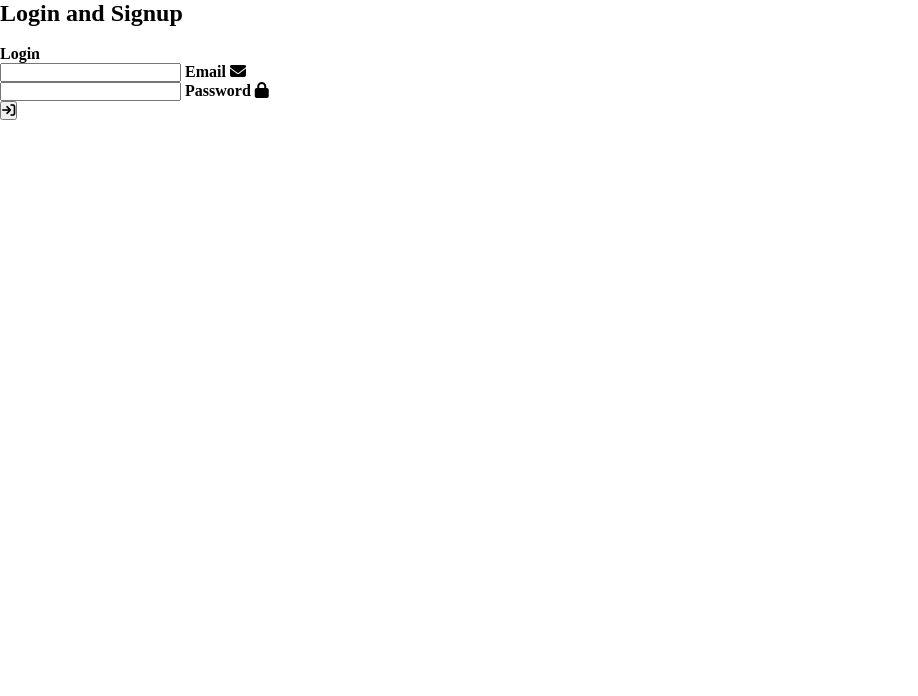
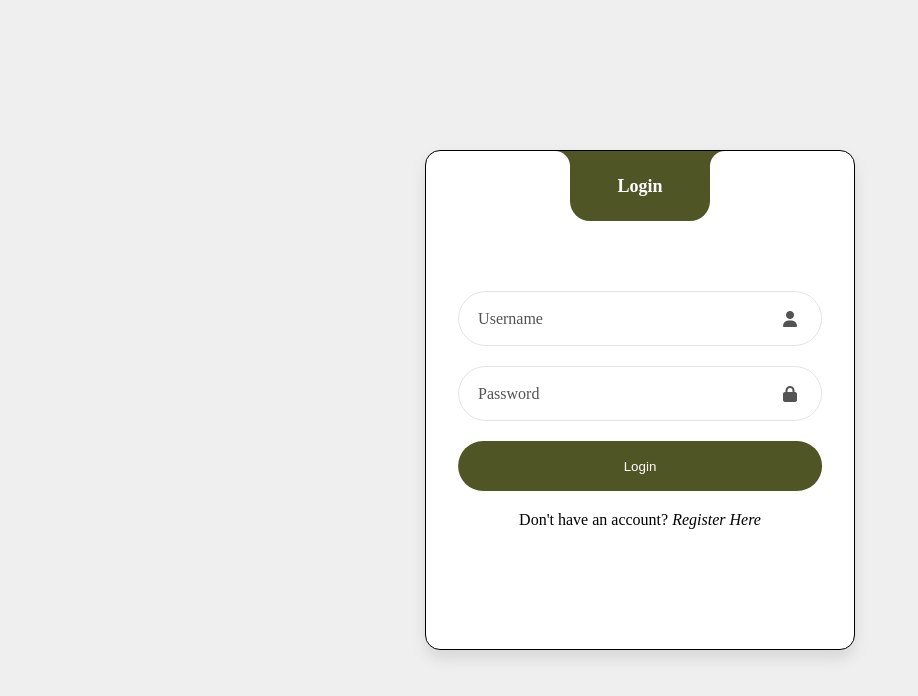
Before and after one commit to AgnesTiettas/12-PWA-Software-Engineering-Assessment-1, a website: page myPWA/frontend/LoginandSignup.html in a window 1280 px wide. Shown: the whole page, without its empty margins (0-918 px from the left). Drawn offline with Linux system fonts and the light colour scheme.

Commit message:
V6: 22/6/25
Completed creating the login and registration pages with all of the relevant HTML, CSS and JS being added. However, the user authentication and all of the password validation has not yet been implemented into the system.

```diff
--- a/myPWA/frontend/LoginandSignup.html
+++ b/myPWA/frontend/LoginandSignup.html
@@ -11,48 +11,72 @@
 
     <body>
 
-        <div class="NavBar"> <!--Creates a navigation bar-->
-            <a href="Home.html">Home</a>
-            <a href="Movies.html">Movies</a>
-            <a href="Watchlist.html">Watchlist</a>
-            <a href="LoginandSignup.html">Login/Signup</a>
-
-        </div>
-
-
-        <div class="LoginandSignup"> <!--Page header-->
-            <h2 class="LoginandSignup"><b>Login and Signup<b></b></h2>
-        </div> <br>
-
 
         <div class="container">
             <div class="form-header">
                 <div class="title">
                     <div class="title-login">Login</div>
+                    <div class="title-register">Register</div>
 
                 </div>
+            </div>
+
             <form class="login-form">
-                    <div class="input-group">
-                        <div class="input-field">
-                            <input type="text" class="input-field" id="log-email">
-                            <label for="log-email">Email</label>
-                            <i class="fa-solid fa-envelope"></i>
+                <div class="input-box">
+                    <input type="text" class="input-field" id="log-username" required>
+                    <label for="log-username" class="label">Username</label>
+                    <i class="fa-solid fa-user form-icon"></i>
 
                 </div>
-                        <div class="input-field">
-                            <input type="password" class="input-password" id="logpass">
+                <div class="input-box">
+                    <input type="password" class="input-field" id="logpass" required>
                     <label for="logpass" class="label">Password</label>
-                            <i class="fa-solid fa-lock"></i>
+                    <i class="fa-solid fa-lock form-icon" id="togglepassword"></i>
 
                 </div>
 
-                        <div class="input-field">
-                            <button class="submitbtn" id="SignInBtn"><i class="fa-solid fa-arrow-right-to-bracket"></i></button>
+
+                <div class="input-box">
+                    <button class="submitbtn" id="SignInBtn">Login</button>
+                </div>
+                <div class="switch-form">
+                    <span> Don't have an account? <a href="#" onclick="registerFunction()">Register Here</a></span>
                 </div>
 
+
+            </form>
+
+            <form class="register-form">
+                <div class="input-box">
+                    <input type="text" class="input-field" id="reg-name" required>
+                    <label for="reg-name" class="label" placeholder="Enter New Username..." >Username:</label>
+                    <i class="fa-solid fa-user form-icon"></i>
+
                 </div>
+                <div class="input-box">
+                    <input type="email" class="input-field" id="reg-email" required>
+                    <label for="reg-email" class="label">Email: </label>
+                    <i class="fa-solid fa-envelope form-icon"></i>
+                </div>
+
+                <div class="input-box">
+                    <input type="password" class="input-field" id="reg-pass" required>
+                    <label for="reg-pass" class="label">Password</label>
+                </div>
+
+                <div class="input-box">
+                    <button class="submitbtn" id="SignUpBtn">Sign Up </button>
+                </div>
+
+                <div class="switch-form">
+                    <span> Already have an account? <a href="#" onclick="loginFunction()">Login Instead</a></span>
+                </div>
+
+
             </form>
-            </div>
+
+
         </div>
     </body>
+    <script src="LoginandSignup.js"></script>
 </html>
--- a/myPWA/frontend/LoginandSignup.js
+++ b/myPWA/frontend/LoginandSignup.js
@@ -0,0 +1,33 @@
+const loginform = document.querySelector(".login-form");
+const registerForm=document.querySelector(".register-form");
+const container= document.querySelector(".container");
+const loginTitle= document.querySelector(".title-login")
+const registerTitle = document.querySelector(".title-register");
+const signupBtn= document.querySelector("#SignUpBtn");
+const signinBtn= document.querySelector("#SignInBtn");
+
+function loginFunction(){
+    loginform.style.left="50%";
+    loginform.style.opacity=1;
+    registerForm.style.left= "150%";
+    registerForm.style.opacity=0;
+    container.style.height="500px";
+    loginTitle.style.height="50%";
+    loginTitle.style.opacity=1;
+    registerTitle.style.top="50px";
+    registerTitle.style.opacity= 0;
+
+}
+
+function registerFunction() {
+    loginform.style.left="-50%";
+    loginform.style.opacity=0;
+    registerForm.style.left= "50%";
+    registerForm.style.opacity=1;
+    container.style.height="580px";
+    loginTitle.style.height="-60%";
+    loginTitle.style.opacity=0;
+    registerTitle.style.top="50%";
+    registerTitle.style.opacity= 1;
+
+}
--- a/myPWA/frontend/LoginandSignup_Style.css
+++ b/myPWA/frontend/LoginandSignup_Style.css
@@ -1,72 +1,197 @@
-/*Whole form*/
-* {
+
+*{
     margin:0;
     padding:0;
     box-sizing: border-box;
 }
-
-/*styles the body section*/
 body {
-    background-color:white;
-    overflow-y: auto;
+    display:flex;
+    justify-content: center;
+    align-items: center;
+    height: 100vh;
+    background-color: #EFEFEF;
+}
+/*Styling for the links*/
+a{
+    text-decoration: none;
+    color: black;
+    transition:3s;
+    font-style: italic;
+}
+a:hover{
+    text-decoration: underline;
 }
 
-
-.LoginandSignup_Container {
-    width:100%;
-    margin:0;
-    height: 40vh;
-    background-image: url('stg2.jpg');
-    background-position: bottom;
-    background-size: cover;
-    display: flex;
-    align-items: center;
-    justify-content: center;
+/*Styling for the login and registration forms*/
+.container {
+    position: relative;
+    width: 430px;
+    height:500px;
+    background-color: white;
+    border-radius:15px;
+    padding:120px 32px 64px;
+    border: 1px solid black;
+    box-shadow:0 8px 15px rgba(0, 0, 0, 0.1);
+    transition:0.3s;
+    overflow:hidden;
 
 
 }
 
+.form-header{
+    position: absolute;
+    top:0;
+    left:50%;
+    transform: translateX(-50%);
+    display:flex;
+    align-items: center;
+    justify-content: center;
+    width: 140px;
+    height:70px;
+    background-color: #505526;
+    border-radius:0 0 20px 20px;
+    font-weight: bold;
+    font-size: large;
+}
 
-.Loginandsignup_title {
-    color: #ffffE4;
-    font-size: 42px;
-    margin-top: 30px;
+.form-header::before, .form-header::after{
+    content:"";
+    position:absolute;
+    top:0;
+    width: 30px;
+    height:30px;
+}
+
+.form-header::before{
+    left: -30px;
+    border-top-right-radius:50%;
+    box-shadow:15px 0 0 #505526;
+}
+
+.form-header::after{
+    right:-30px;
+    border-top-left-radius: 50%;
+    box-shadow:-15px 0 0  #505526;
+}
+
+.title{
+    position:relative;
+
+}
+.title-login,.title-register{
+    position: absolute;
+    top:50%;
+    left: 50%;
+    transform: translate(-50%,-50%);
+    color: white;
+    transition:0.3s;
+}
+.title-register{
+    top:50px;
+}
+.login-form, .register-form{
+    position:absolute;
+    left:50%;
+    transform:translateX(-50%);
+    width:85%;
+    transition: 0.3s;
 
 }
 
-
-/*Navigation Bar */
-.NavBar {
-    position:absolute;
-    display:flex;
-    justify-content: right;
-    top:0;
-    background-color: transparent;
-    padding: 20px;
+.register-form{
+    left:150%;
 }
 
-.NavBar a {
-    float:right;
-    font-size:22px;
-    font-family: 'Gill Sans';
-    color: white;
-    padding: 10px;
-    text-decoration: double;
-    text-align: right;
+.input-box{
+    position:relative;
+    display:flex;
+    flex-direction:column;
+    margin: 20px 0;
+}
+.input-field{
+    width:100%;
+    height:55px;
+    background:transparent;
+    color:black;
+    padding:0 20px;
+    border:1px solid #E3E4E6;
+    border-radius:30px;
+    outline:none;
+    transition:0.3s;
+
 }
 
-.NavBar a:hover {
-    background-color: #505526;
+.input-field:focus{
+    border:1px solid #0D1936;
 }
 
-.Logo {
-    width:100px;
-    height:100px;
-    margin-right:50px;
+.label{
+    position: absolute;
+    top:50%;
+    left:20px;
+    transform: translateY(-50%);
+    color: #535354;
+    transition:0.2s;
+    cursor:text;
+
+}
+/* ~ Matches all instances of second element that follow first element and share same parent */
+.input-field:focus ~ .label, .input-field:valid ~.label {
+    top:0;
+    background-color: white;
+    color:  #505526;
+    padding:0 10px;
+}
+
+.input-field:valid ~ .label{
+    color:#535354;
+}
+
+.form-icon{
+    position: absolute;
+    top:50%;
+    right:25px;
+    transform:translateY(-50%);
+    color: #535354;
+
+}
+
+.submitbtn{
+    display:flex;
+    align-items:center;
+    justify-content: center;
+    gap:10px;
+    width:100%;
+    height:50px;
+    background-color:#505526;
+    color:white;
+    border:none;
+    border-radius:30px;
+    cursor:pointer;
+    transition:0.3s;
+
+}
+
+.submitbtn:hover{
+    gap:15px;
+
+}
+
+.submitbtn i {
+    font-size: 20px;
+}
+
+.switch-form{
+    text-align: center;
+}
+
+.switch-form a {
+    font-weight: 500;
 }
 
 
-.LoginandSignuplink{
-    text-align: right;
-
+@media only screen and (max-width: 564px){
+    .wrapper{
+        margin:20px;
+    }
 }
```
Lines whose indentation alone changed are shown as unchanged.
